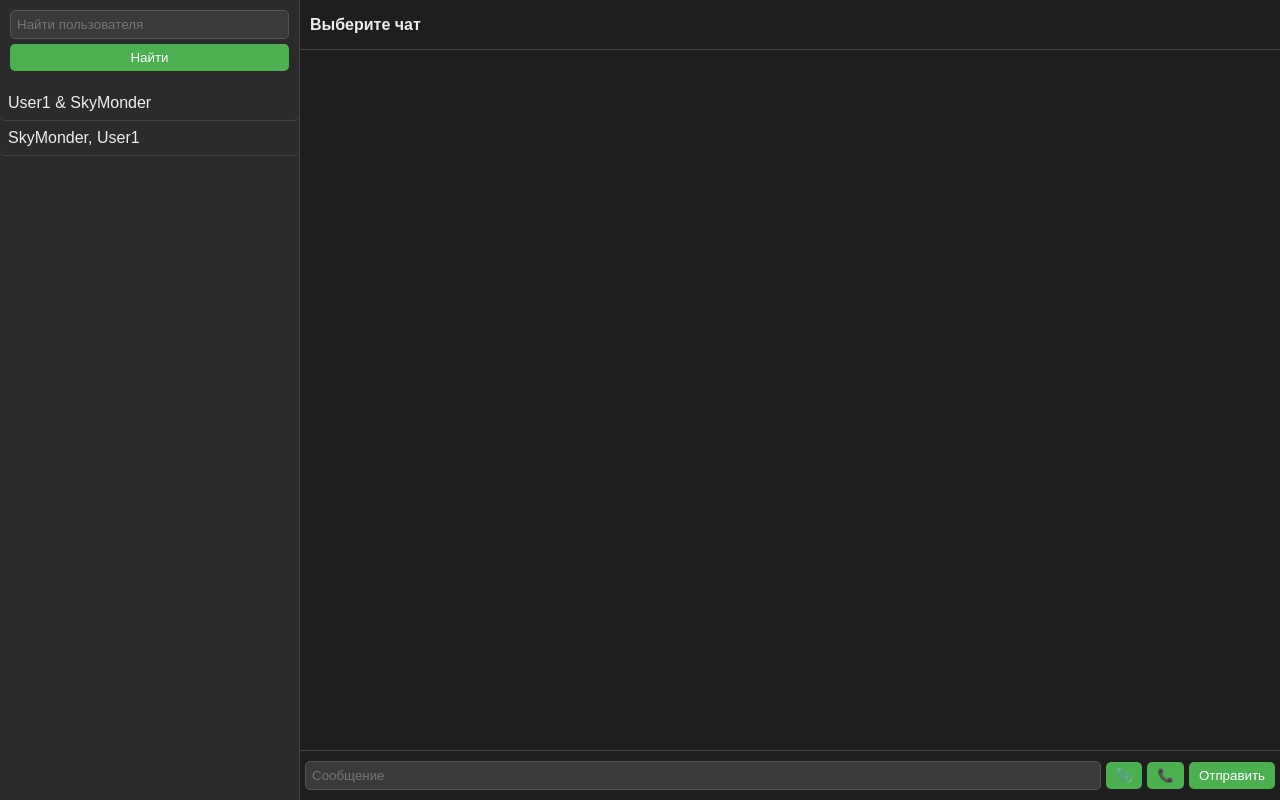
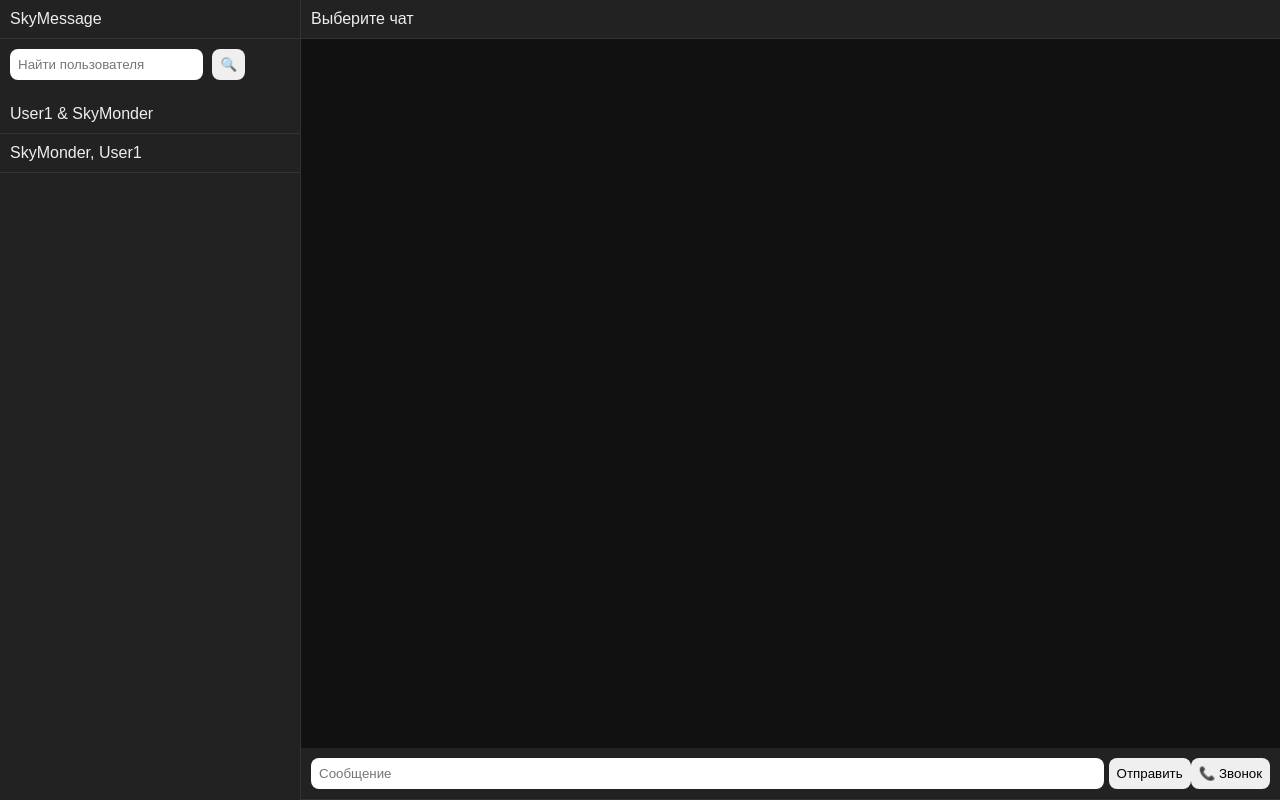
Before and after one commit to SkyMonder/SkyMessage, a Flask app: page /chats.html in a window 1280 px wide. Run offline with Flask 3, Linux system fonts and the light colour scheme; a user stored in the database is signed in; data comes from the database, SQL or seed files in the repository; some libraries are stand-ins or nearby versions.

Commit message:
Update chats.html

```diff
--- a/templates/chats.html
+++ b/templates/chats.html
@@ -1,151 +1,166 @@
-<!doctype html>
+<!DOCTYPE html>
 <html lang="ru">
 <head>
-<meta charset="utf-8">
-<title>SkyMessage — Чат</title>
-<meta name="viewport" content="width=device-width, initial-scale=1">
+<meta charset="UTF-8">
+<title>SkyMessage — Чаты</title>
+<meta name="viewport" content="width=device-width, initial-scale=1.0">
 <style>
-*{box-sizing:border-box;margin:0;padding:0;font-family:Arial,sans-serif;}
-body{height:100vh;display:flex;background:#1e1e1e;color:#eee;}
-aside{width:300px;background:#2b2b2b;display:flex;flex-direction:column;border-right:1px solid #444;}
-#searchContainer{padding:10px;}
-#searchContainer input{width:100%;padding:6px;border-radius:5px;border:1px solid #555;background:#3a3a3a;color:#eee;}
-#searchContainer button{margin-top:5px;width:100%;padding:6px;border:none;border-radius:5px;background:#4caf50;color:#fff;cursor:pointer;}
-#searchResult{margin-top:5px;font-size:0.9em;color:#ccc;}
-#chatList{flex:1;overflow-y:auto;list-style:none;}
-#chatList li{padding:8px;border-bottom:1px solid #444;cursor:pointer;border-radius:5px;}
-#chatList li:hover{background:#3a3a3a;}
-main{flex:1;display:flex;flex-direction:column;position:relative;}
-header{height:50px;border-bottom:1px solid #444;display:flex;align-items:center;padding:0 10px;font-weight:bold;}
-#messages{flex:1;overflow-y:auto;padding:10px;display:flex;flex-direction:column;gap:6px;}
-footer{height:50px;border-top:1px solid #444;display:flex;align-items:center;gap:5px;padding:0 5px;}
-footer input[type=text]{flex:1;padding:6px;border-radius:5px;border:1px solid #555;background:#3a3a3a;color:#eee;}
-footer button{padding:6px 10px;border:none;border-radius:5px;background:#4caf50;color:#fff;cursor:pointer;}
-.msg{max-width:70%;padding:6px 10px;border-radius:12px;word-wrap:break-word;}
-.mine{align-self:flex-end;background:#4caf50;color:#fff;border-bottom-right-radius:3px;}
-.other{align-self:flex-start;background:#444;color:#eee;border-bottom-left-radius:3px;}
-.timestamp{font-size:0.7em;color:#aaa;margin-top:2px;text-align:right;}
-video{border:1px solid #555;border-radius:5px;position:absolute;}
-#localVideo{width:150px;height:150px;bottom:10px;right:10px;display:none;}
-#remoteVideo{width:300px;height:300px;bottom:170px;right:10px;display:none;}
+body { margin:0; font-family:sans-serif; background:#111; color:#eee; display:flex; height:100vh; }
+aside { width:300px; background:#222; border-right:1px solid #333; display:flex; flex-direction:column; }
+header, footer { background:#222; border-bottom:1px solid #333; padding:10px; }
+#chatList { flex:1; overflow-y:auto; padding:0; margin:0; list-style:none; }
+#chatList li { padding:10px; border-bottom:1px solid #333; cursor:pointer; }
+#messages { flex:1; overflow-y:auto; padding:10px; }
+.message { padding:8px; border-radius:10px; margin-bottom:5px; max-width:70%; }
+.message.mine { background:#0f0; margin-left:auto; text-align:right; }
+.message.peer { background:#333; text-align:left; }
+input, button { padding:8px; border-radius:8px; border:none; }
+input { flex:1; margin-right:5px; }
+footer { display:flex; }
+video { border:2px solid #555; border-radius:10px; position:absolute; right:20px; bottom:20px; }
+#remoteVideo { width:320px; height:240px; display:none; }
+#localVideo { width:160px; height:120px; display:none; }
 </style>
-<script src="https://cdn.socket.io/4.7.2/socket.io.min.js"></script>
+<script src="https://cdnjs.cloudflare.com/ajax/libs/socket.io/4.7.2/socket.io.min.js"></script>
 </head>
 <body>
 
 <aside>
-  <div id="searchContainer">
-    <input id="searchInput" type="text" placeholder="Найти пользователя"/>
-    <button id="searchBtn">Найти</button>
-    <div id="searchResult"></div>
+  <header>
+    <div>SkyMessage</div>
+  </header>
+  <div style="padding:10px;">
+    <input id="searchInput" placeholder="Найти пользователя">
+    <button id="searchBtn">🔍</button>
+    <div id="searchResult" style="margin-top:5px;"></div>
   </div>
   <ul id="chatList"></ul>
 </aside>
 
-<main>
+<main style="flex:1; display:flex; flex-direction:column;">
   <header id="chatHeader">Выберите чат</header>
   <div id="messages"></div>
   <footer>
-    <input id="msgInput" type="text" placeholder="Сообщение"/>
-    <input type="file" id="fileInput" accept="image/*,video/*" style="display:none;"/>
-    <button id="fileBtn">📎</button>
-    <button id="callBtn">📞</button>
+    <input id="msgInput" placeholder="Сообщение">
     <button id="sendBtn">Отправить</button>
+    <button id="callBtn">📞 Звонок</button>
   </footer>
-  <video id="localVideo" autoplay muted></video>
-  <video id="remoteVideo" autoplay></video>
 </main>
 
+<video id="localVideo" autoplay muted></video>
+<video id="remoteVideo" autoplay></video>
+
 <script>
-let me=null, chats=[], selectedChatId=null;
-const socket = io(window.location.origin, {withCredentials:true});
+let me = null;
+let selectedChatId = null;
+const socket = io();
 
-function fmtTime(iso){ if(!iso) return ''; return new Date(iso).toLocaleString(); }
+function fmtTime(iso){ return iso ? new Date(iso).toLocaleTimeString() : ''; }
 
-async function fetchMe(){
-  const res = await fetch('/api/me', {credentials:'same-origin'});
-  if(res.ok){ me=(await res.json()).user; }
-  else{ alert('Вы не авторизованы!'); window.location='/login.html'; }
-}
-
+async function fetchMe(){ const r = await fetch('/api/me'); me=(await r.json()).user; }
 async function fetchChats(){
-  const res = await fetch('/api/chats', {credentials:'same-origin'});
-  if(!res.ok) return;
-  chats = await res.json();
+  const r = await fetch('/api/chats'); const chats = await r.json();
   const list = document.getElementById('chatList'); list.innerHTML='';
   chats.forEach(c=>{
     const li = document.createElement('li');
-    li.textContent = c.name || c.peer?.username || 'Чат';
-    li.onclick = ()=>selectChat(c.id,c.peer?.username||c.name||'');
+    li.textContent = c.name || "Без имени";
+    li.onclick=()=>selectChat(c.id,c.name);
     list.appendChild(li);
   });
 }
 
-async function selectChat(chatId,peerName){
-  selectedChatId = chatId;
-  document.getElementById('chatHeader').textContent='@'+peerName;
-  document.getElementById('messages').innerHTML='';
-  socket.emit('join_chat',{chat_id:chatId});
-  const res = await fetch('/api/messages/'+chatId, {credentials:'same-origin'});
-  if(!res.ok) return;
-  const msgs = await res.json(); msgs.forEach(renderMsg);
+async function selectChat(id,name){
+  selectedChatId = id;
+  document.getElementById('chatHeader').textContent=name;
+  const r = await fetch('/api/messages/'+id);
+  const msgs = await r.json();
+  const messagesDiv = document.getElementById('messages');
+  messagesDiv.innerHTML='';
+  msgs.forEach(m=>renderMsg(m));
 }
 
 function renderMsg(m){
   const div=document.createElement('div');
-  div.className='msg '+(m.sender_id===me.id?'mine':'other');
-  div.innerHTML=`<div>${m.text||''}</div><div class="timestamp">${fmtTime(m.timestamp)}</div>`;
+  div.className='message '+(m.sender_id===me.id?'mine':'peer');
+  div.innerHTML = `<div>${m.text}</div><div style="font-size:10px;color:#888">${fmtTime(m.timestamp)}</div>`;
   document.getElementById('messages').appendChild(div);
-  document.getElementById('messages').scrollTop=document.getElementById('messages').scrollHeight;
+  document.getElementById('messages').scrollTop = 99999;
 }
 
+// --- Отправка ---
 document.getElementById('sendBtn').onclick = async ()=>{
-  const text = document.getElementById('msgInput').value.trim();
+  const text=document.getElementById('msgInput').value.trim();
   if(!text || !selectedChatId) return;
-  const res = await fetch('/api/send_message',{
+  const r = await fetch('/api/send_message',{
     method:'POST',
     headers:{'Content-Type':'application/json'},
-    credentials:'same-origin',
-    body:JSON.stringify({chat_id:selectedChatId,text})
+    body:JSON.stringify({chat_id:selectedChatId, text})
   });
-  if(res.ok) document.getElementById('msgInput').value='';
+  if(r.ok) document.getElementById('msgInput').value='';
 };
 
+// --- Поиск пользователей ---
 document.getElementById('searchBtn').onclick = async ()=>{
   const q = document.getElementById('searchInput').value.trim();
-  const resDiv = document.getElementById('searchResult'); resDiv.textContent='Поиск...';
-  const res = await fetch('/api/search_user',{method:'POST',headers:{'Content-Type':'application/json'},credentials:'same-origin',body:JSON.stringify({query:q})});
-  const j = await res.json();
-  if(!j.user){ resDiv.textContent='Никто не найден'; return; }
-  resDiv.innerHTML=`Найден: @${j.user.username} <button onclick="startChat(${j.user.id})">Открыть чат</button>`;
-};
-
-async function startChat(peerId){
-  const res = await fetch('/api/create_chat',{method:'POST',headers:{'Content-Type':'application/json'},credentials:'same-origin',body:JSON.stringify({peer_id:peerId})});
-  const j = await res.json();
-  await fetchChats(); selectChat(j.chat_id,'');
+  const res = document.getElementById('searchResult');
+  if(!q){ res.textContent='Введите логин'; return; }
+  res.textContent='Поиск...';
+  const r = await fetch('/api/users?q='+encodeURIComponent(q));
+  const users = await r.json();
+  if(users.length===0){ res.textContent='Никто не найден'; return; }
+  const u = users[0];
+  res.innerHTML=`Найден: <b>@${u.username}</b> <button id="startChat">Открыть чат</button>`;
+  document.getElementById('startChat').onclick = async ()=>{
+    const r2 = await fetch('/api/create_chat',{
+      method:'POST', headers:{'Content-Type':'application/json'}, body:JSON.stringify({user_ids:[u.id]})
+    });
+    const j2 = await r2.json();
+    await fetchChats();
+    selectChat(j2.chat_id,u.username);
+  };
 }
 
-// WebRTC
-let localStream, pc;
-document.getElementById('callBtn').onclick=async()=>{
-  localStream=await navigator.mediaDevices.getUserMedia({audio:true,video:true});
+// --- WebRTC звонки ---
+let pc, localStream;
+
+document.getElementById('callBtn').onclick = async ()=>{
+  if(!selectedChatId) return alert("Выберите чат");
+  localStream = await navigator.mediaDevices.getUserMedia({video:true,audio:true});
   document.getElementById('localVideo').srcObject=localStream;
   document.getElementById('localVideo').style.display='block';
-  pc=new RTCPeerConnection();
-  localStream.getTracks().forEach(t=>pc.addTrack(t,localStream));
-  pc.ontrack=e=>{ document.getElementById('remoteVideo').srcObject=e.streams[0]; document.getElementById('remoteVideo').style.display='block'; };
-  pc.onicecandidate=e=>{ if(e.candidate) socket.emit('webrtc_ice',{candidate:e.candidate,chat_id:selectedChatId}); };
-  const offer=await pc.createOffer(); await pc.setLocalDescription(offer);
-  socket.emit('webrtc_offer',{sdp:offer,chat_id:selectedChatId});
-};
 
-// Socket.IO
-socket.on('message', m=>{ if(m.chat_id===selectedChatId) renderMsg(m); else fetchChats(); });
-socket.on('webrtc_offer', async m=>{ if(m.chat_id!==selectedChatId) return; localStream=await navigator.mediaDevices.getUserMedia({audio:true,video:true}); pc=new RTCPeerConnection(); localStream.getTracks().forEach(t=>pc.addTrack(t,localStream)); pc.ontrack=e=>{ document.getElementById('remoteVideo').srcObject=e.streams[0]; document.getElementById('remoteVideo').style.display='block'; }; pc.onicecandidate=e=>{ if(e.candidate) socket.emit('webrtc_ice',{candidate:e.candidate,chat_id:selectedChatId}); }; await pc.setRemoteDescription(new RTCSessionDescription(m.sdp)); const answer=await pc.createAnswer(); await pc.setLocalDescription(answer); socket.emit('webrtc_answer',{sdp:answer,chat_id:selectedChatId}); });
+  pc = new RTCPeerConnection({iceServers:[{urls:'stun:stun.l.google.com:19302'}]});
+  localStream.getTracks().forEach(track=>pc.addTrack(track,localStream));
+  pc.ontrack = e => { document.getElementById('remoteVideo').srcObject = e.streams[0]; document.getElementById('remoteVideo').style.display='block'; };
+  pc.onicecandidate = e => { if(e.candidate) socket.emit('webrtc_ice',{candidate:e.candidate, chat_id:selectedChatId}); };
+
+  const offer = await pc.createOffer(); await pc.setLocalDescription(offer);
+  socket.emit('webrtc_offer',{sdp:offer, chat_id:selectedChatId});
+}
+
+// --- Socket.IO сигнализация ---
+socket.on('webrtc_offer', async m=>{
+  if(m.chat_id!==selectedChatId) return;
+  localStream = await navigator.mediaDevices.getUserMedia({video:true,audio:true});
+  document.getElementById('localVideo').srcObject = localStream; document.getElementById('localVideo').style.display='block';
+
+  pc = new RTCPeerConnection({iceServers:[{urls:'stun:stun.l.google.com:19302'}]});
+  localStream.getTracks().forEach(track=>pc.addTrack(track,localStream));
+  pc.ontrack = e => { document.getElementById('remoteVideo').srcObject = e.streams[0]; document.getElementById('remoteVideo').style.display='block'; };
+  pc.onicecandidate = e => { if(e.candidate) socket.emit('webrtc_ice',{candidate:e.candidate, chat_id:selectedChatId}); };
+
+  await pc.setRemoteDescription(new RTCSessionDescription(m.sdp));
+  const answer = await pc.createAnswer(); await pc.setLocalDescription(answer);
+  socket.emit('webrtc_answer',{sdp:answer, chat_id:selectedChatId});
+});
+
 socket.on('webrtc_answer', async m=>{ await pc.setRemoteDescription(new RTCSessionDescription(m.sdp)); });
 socket.on('webrtc_ice', m=>{ if(pc) pc.addIceCandidate(new RTCIceCandidate(m.candidate)); });
 
+// --- Сообщения ---
+socket.on('message', m => { if(m.chat_id===selectedChatId) renderMsg(m); else fetchChats(); });
+
+// --- Инициализация ---
 (async()=>{ await fetchMe(); await fetchChats(); })();
 </script>
 </body>
```
